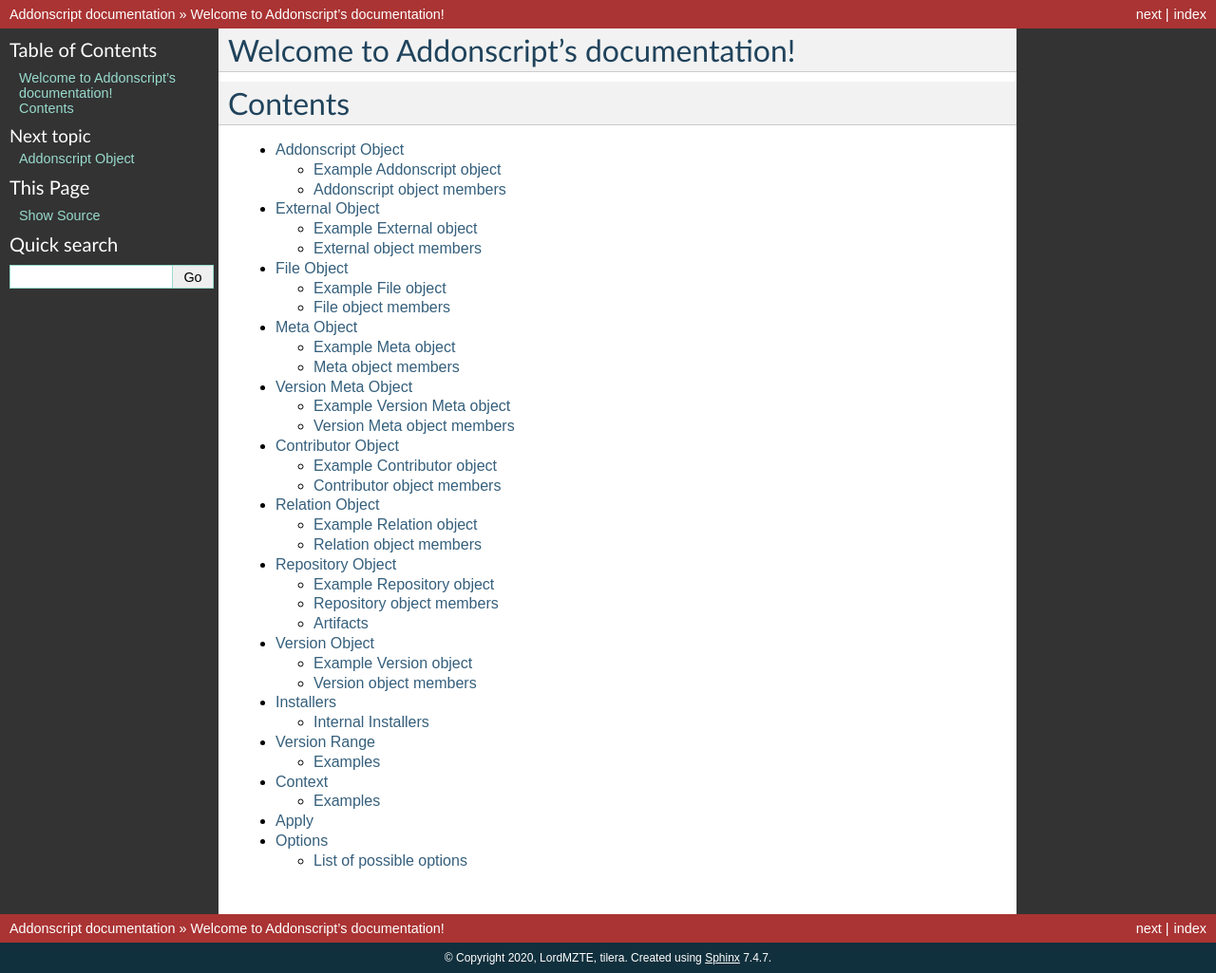
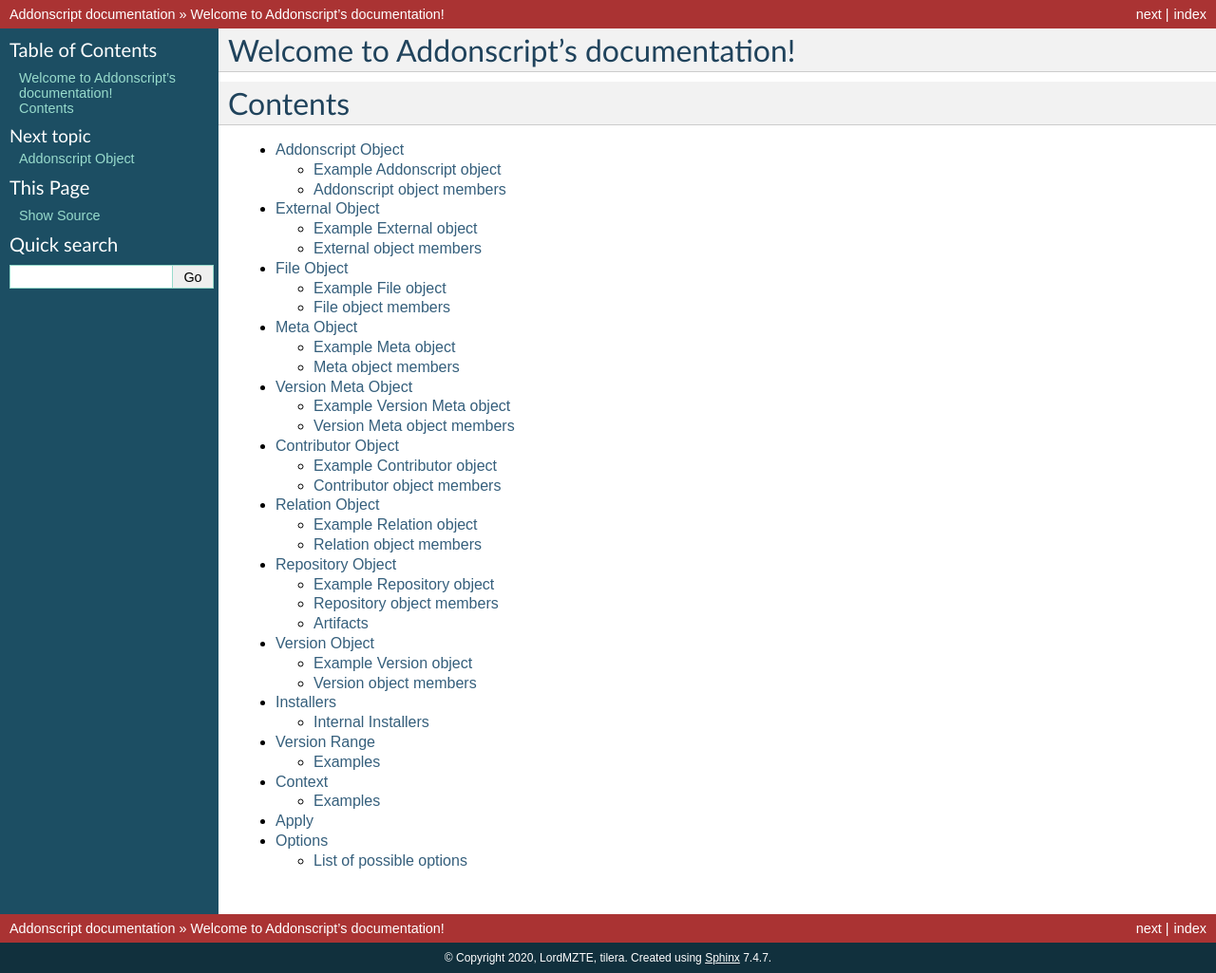
Before and after one commit to Anvilcraft/addonscript-docs, a Sphinx documentation site: the page built from source/index.rst, in a window 1280 px wide. Shown: the whole page at 95% size. Built offline with Sphinx 7.4.7, drawn with Linux system fonts in a browser that asks for light colours.

Commit message:
improve css

```diff
--- a/source/_static/theme/static/theme.css
+++ b/source/_static/theme/static/theme.css
@@ -4,7 +4,7 @@
     background-color: #aa3333;
 }
 
-html div.document {
+div.document html {
     background-color: #333333;
 }
 
@@ -15,3 +15,11 @@
 dl.field-list > dt {
     text-align: right;
 }
+
+div.body {
+    max-width: 100%;
+}
+
+html {
+    background-color: #333333;
+}
```
